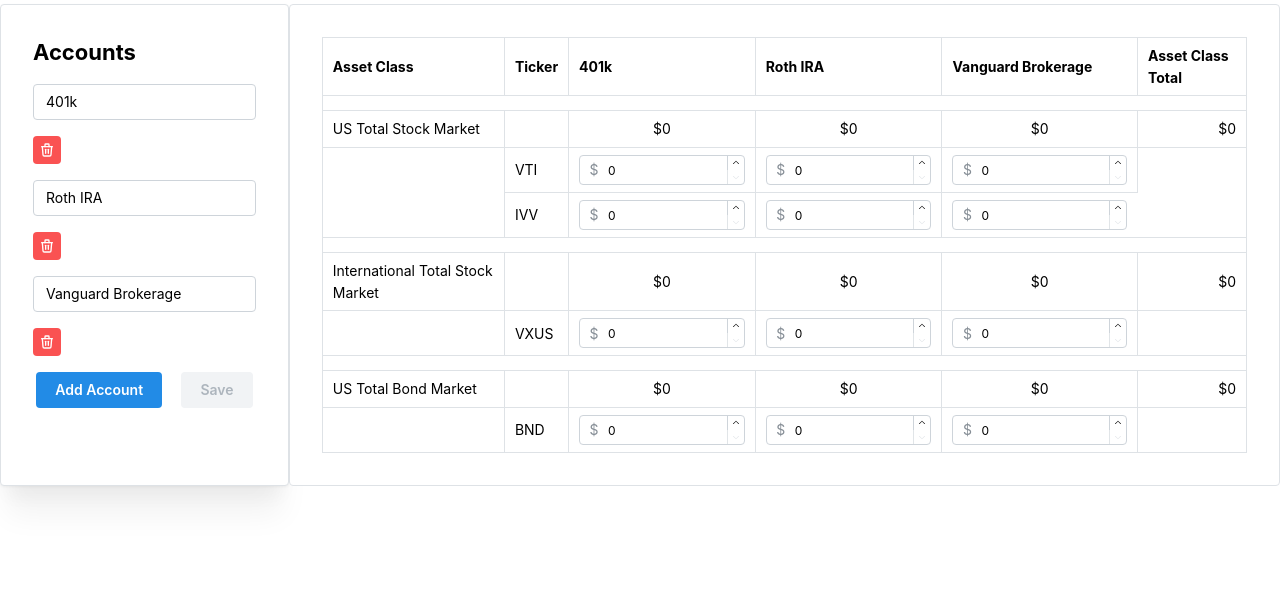
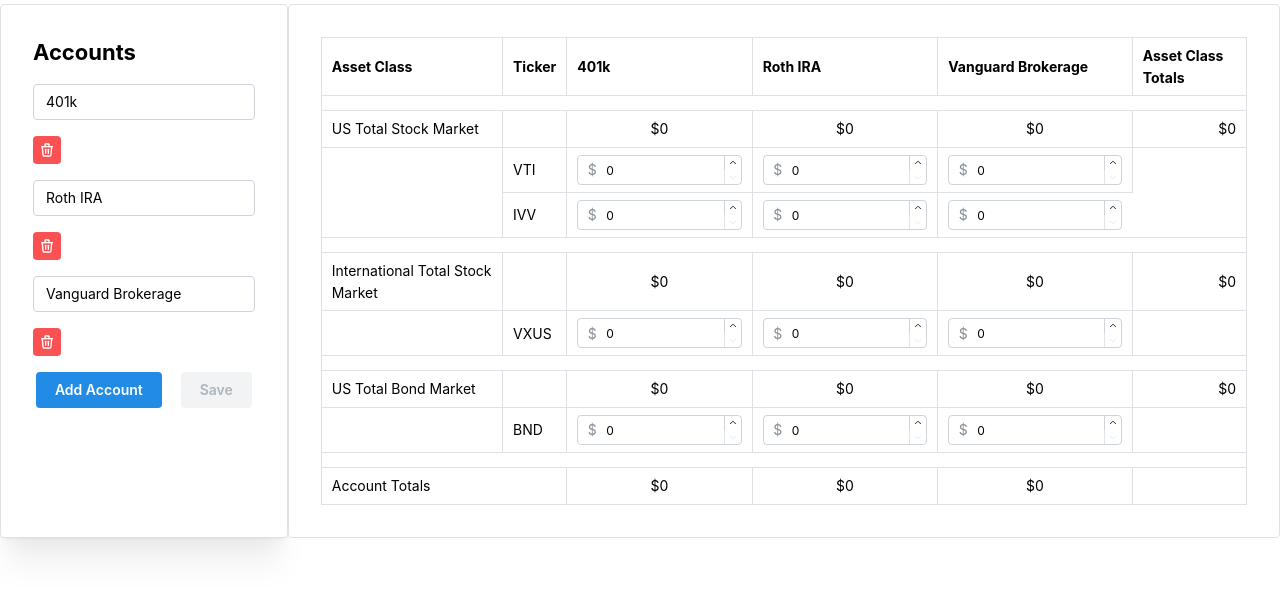
Before and after one commit to Blacksmoke16/rebalancer, a React (Vite) app: page / in a window 1280 px wide. Shown: the top 592 px of the page. Built offline with nearby package versions, Linux system fonts and the light colour scheme.

Commit message:
Wire up logic to set values

```diff
--- a/src/App.tsx
+++ b/src/App.tsx
@@ -93,6 +93,26 @@ export default function App() {
         },
     });
 
+    function updateAssetAccountValue(assetClassName: string, fundTicker: string, accountName: string, value: number): void {
+        const port = [...portfolio];
+        const assetClass = port.find((p) => {
+            return p.name === assetClassName;
+        });
+
+        const fund = assetClass?.funds.find((f) => {
+            return f.ticker === fundTicker;
+        });
+
+        if (!assetClass || !fund) {
+            console.error('Failed to update account value');
+            return;
+        }
+
+        fund.values[accountName] = value;
+
+        setPortfolio(port);
+    }
+
     return (
         <Box display="flex" mt={4}>
             <Paper shadow="xl" withBorder p="xl">
@@ -140,15 +160,15 @@ export default function App() {
                                 {accounts.map((account) => (
                                     <TableTh key={account.key}>{account.name}</TableTh>
                                 ))}
-                                <TableTh>Asset Class Total</TableTh>
+                                <TableTh>Asset Class Totals</TableTh>
                             </TableTr>
                         </TableThead>
                         <TableTbody>
-                            {portfolio.map((assetClass, assetClassIdx) => (
+                            {portfolio.map((assetClass) => (
                                 <Fragment key={assetClass.name}>
                                     {assetClass.funds.map((fund, fundIdx) => {
                                         return (
-                                            <>
+                                            <Fragment key={fund.ticker}>
                                                 {
                                                     fundIdx === 0 && (
                                                         <>
@@ -173,14 +193,18 @@ export default function App() {
                                                                 ))}
                                                                 <TableTd>
                                                                     <Group justify="flex-end">
-                                                                        <NumberFormatter prefix="$" value={0}/>
+                                                                        <NumberFormatter prefix="$" value={
+                                                                            assetClass.funds.reduce((acc, fund) => {
+                                                                                return acc + Object.values(fund.values).reduce((fundAcc, v) => fundAcc + v, 0);
+                                                                            }, 0)
+                                                                        }/>
                                                                     </Group>
                                                                 </TableTd>
                                                             </TableTr>
                                                         </>
                                                     )
                                                 }
-                                                <TableTr key={fund.ticker}>
+                                                <TableTr>
                                                     {fundIdx === 0 && (
                                                         <TableTd rowSpan={assetClass.funds.length}/>
                                                     )}
@@ -192,6 +216,14 @@ export default function App() {
                                                                 allowDecimal={false}
                                                                 leftSection="$"
                                                                 value={fund.values[account.name] || 0}
+                                                                onBlur={(e) => {
+                                                                    updateAssetAccountValue(
+                                                                        assetClass.name,
+                                                                        fund.ticker,
+                                                                        account.name,
+                                                                        parseInt(e.target.value),
+                                                                    );
+                                                                }}
                                                                 size="xs"
                                                             />
                                                         </TableTd>
@@ -200,11 +232,33 @@ export default function App() {
                                                         <TableTd rowSpan={assetClass.funds.length}/>
                                                     )}
                                                 </TableTr>
-                                            </>
+                                            </Fragment>
                                         );
                                     })}
                                 </Fragment>
                             ))}
+                            <TableTr>
+                                <TableTd/>
+                            </TableTr>
+                            <TableTr>
+                                <TableTd colSpan={2}>
+                                    Account Totals
+                                </TableTd>
+                                {accounts.map((account) => (
+                                    <TableTd key={`${account.key}-total`}>
+                                        <Center>
+                                            <NumberFormatter prefix="$" value={
+                                                portfolio.reduce((assetAcc, p) => {
+                                                    return assetAcc + p.funds.reduce((fundAcc, f) => {
+                                                        return fundAcc + (f.values[account.name] ?? 0);
+                                                    }, 0);
+                                                }, 0)
+                                            }/>
+                                        </Center>
+                                    </TableTd>
+                                ))}
+                                <TableTd/>
+                            </TableTr>
                         </TableTbody>
                     </Table>
                 </Paper>
```
